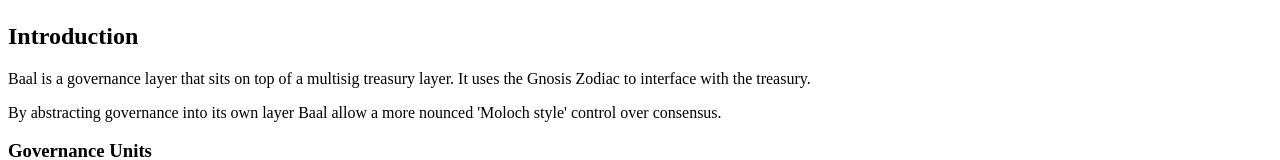
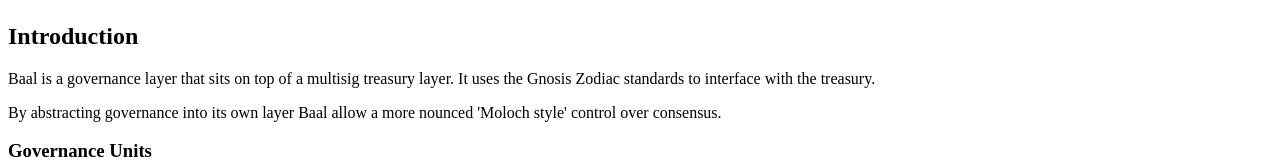
Before and after one commit to HausDAO/baal-docs, a Next.js app: page / in a window 1280 px wide. Shown: the part 783-943 px from the top of the page. Built offline with nearby package versions, Linux system fonts and the light colour scheme.

Commit message:
Update index.mdx

```diff
--- a/pages/index.mdx
+++ b/pages/index.mdx
@@ -16,7 +16,7 @@
 <Image src="/baal.gif" alt="Baal Animation" width={500} height={500} />
 
 ## Introduction
-Baal is a governance layer that sits on top of a multisig treasury layer. It uses the Gnosis Zodiac to interface with the treasury.
+Baal is a governance layer that sits on top of a multisig treasury layer. It uses the Gnosis Zodiac standards to interface with the treasury.
 
 By abstracting governance into its own layer Baal allow a more nounced 'Moloch style' control over consensus.
 
@@ -24,7 +24,7 @@
 Just like in the Moloch V2 contracts there are 2 main governance units
  - shares
  - loot
- -
+
 These are both represented now by erc20s which can have minting, burning and transferability controlled by the main DAO contract.
 
 Unlike Moloch V2, transferability of these tokens can be controlled by the DAO. For example, a DAO may start soul bound (like v2) but then decide at some future time to turn on tradaility for shares and/or loot.
```
